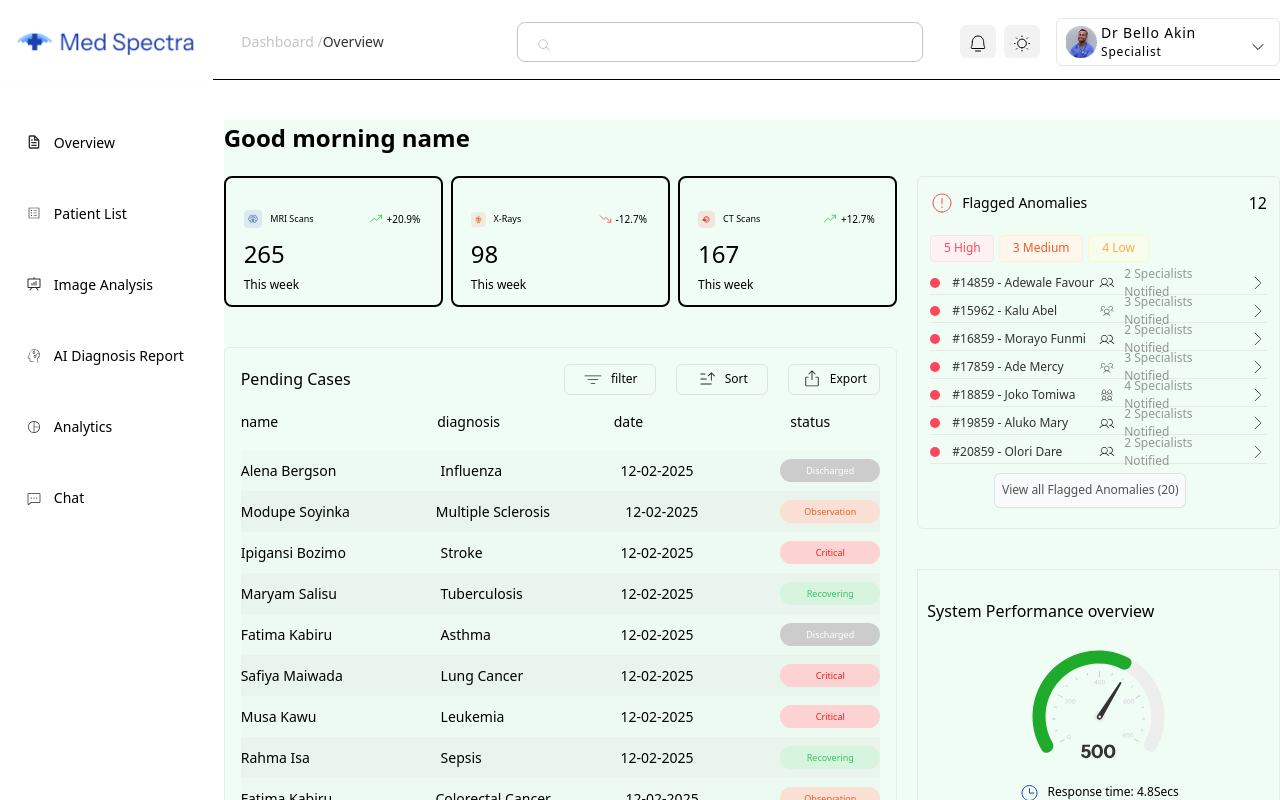
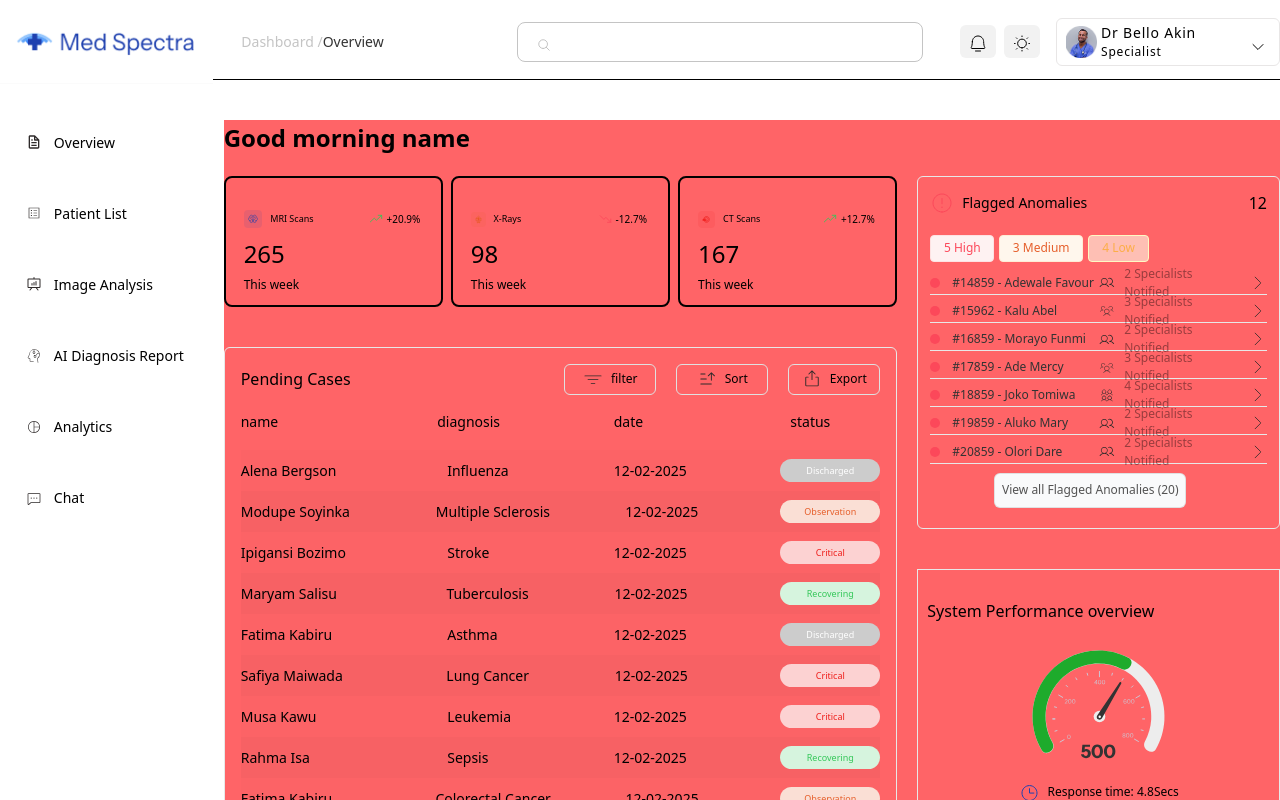
Before and after one commit to Maobugichi/medspecter, a React (Vite) app: page /medspecter/overviews/1 in a window 1280 px wide. Shown: the top 800 px of the page. Built offline with nearby package versions, Linux system fonts and the light colour scheme.

Commit message:
still sorting responsiveness again4

```diff
--- a/src/index.css
+++ b/src/index.css
@@ -1,6 +1,6 @@
 @import "tailwindcss";
 
 @custom-variant limitedSize ((min-width: 1440px));
-@custom-variant smallSize (@media  (min-width: 390px) and (max-width: 400px) );
-@custom-variant xtraSize (@media (min-width: 360px) and (max-width: 370px));
-@custom-variant xxSmall (@media (min-width: 380px) and (max-width: 385px));
+@custom-variant smallSize (@media  (min-width: 390px) );
+@custom-variant xtraSize (@media (min-width: 360px) );
+@custom-variant xxSmall (@media (min-width: 380px) );
--- a/src/routes/root.jsx
+++ b/src/routes/root.jsx
@@ -8,7 +8,7 @@ const Root = () => {
 
         <div className="w-full flex flex-col gap-10 h-auto min-h-[150vh]   overflow-x-hidden">
           <Header/>
-          <div className="flex w-full bg-green-300  h-full">
+          <div className="flex w-full   h-full">
            <SideNav/>
            <Outlet/>
           </div>
```
